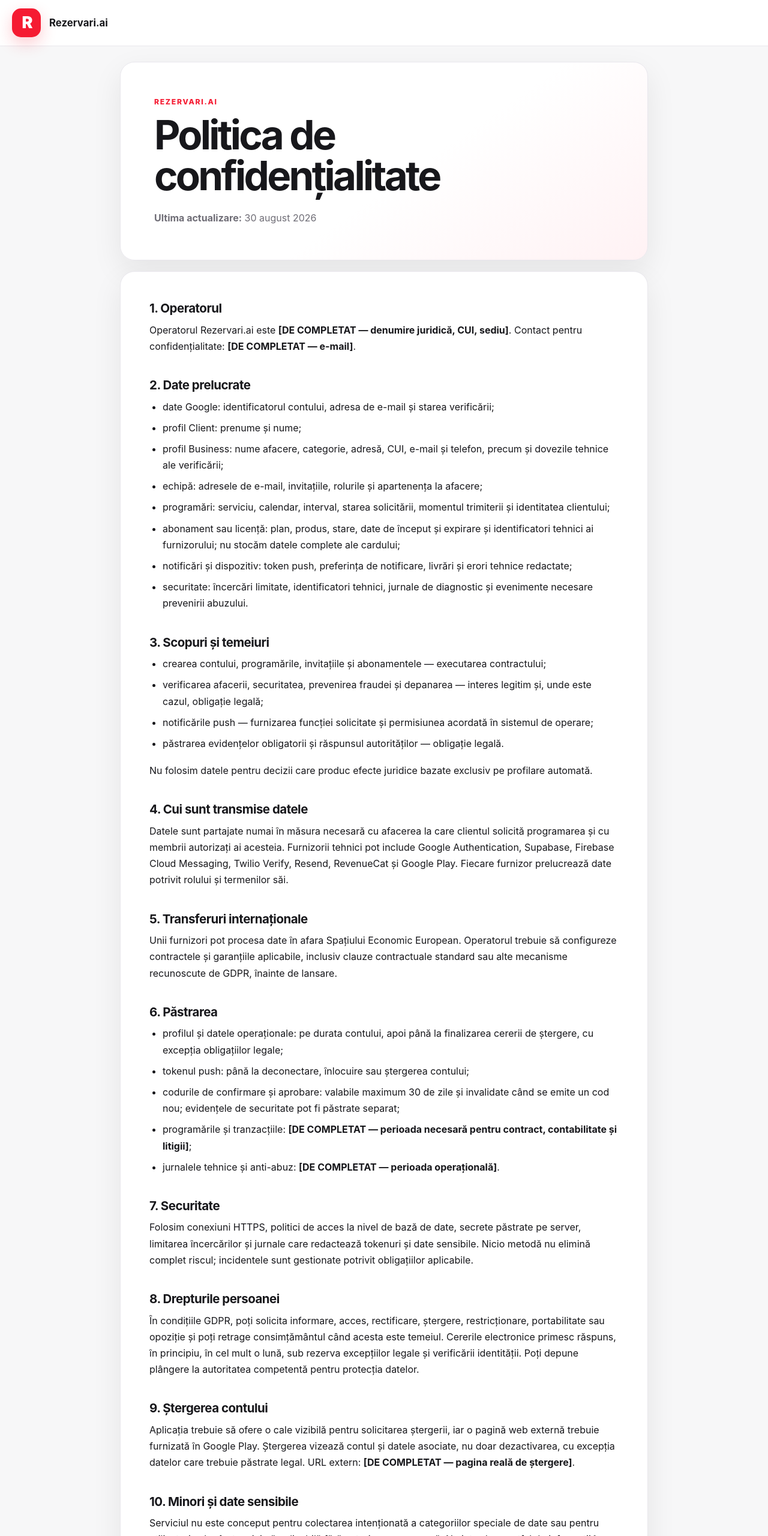
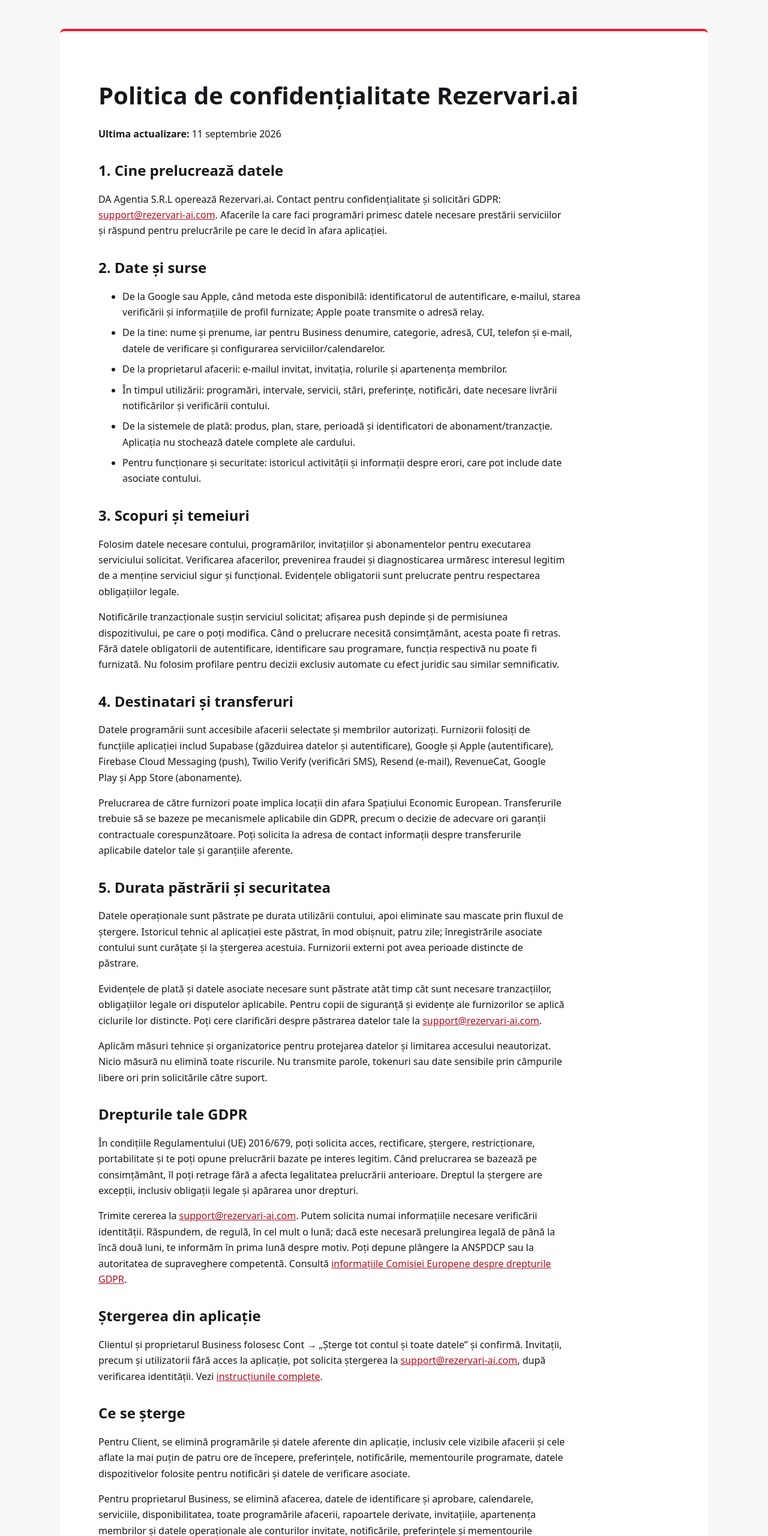
Before and after one commit to davidparaschiv/rezervari-ai, a website: page privacy-policy.html in a window 1280 px wide. Shown: the top 2560 px of the page at 60% size. Drawn offline with Linux system fonts and the light colour scheme.

Commit message:
FINAL stable

```diff
--- a/privacy-policy.html
+++ b/privacy-policy.html
@@ -1,39 +1,49 @@
 <!doctype html>
 <html lang="ro">
 <head>
-  <meta charset="utf-8">
-  <meta name="viewport" content="width=device-width,initial-scale=1,viewport-fit=cover">
-  <meta name="theme-color" content="#f51b32">
-  <meta name="description" content="Politica de confidențialitate Rezervari.ai">
-  <title>Politica de confidențialitate — Rezervari.ai</title>
-  <style>
-    :root{color-scheme:light;--red:#f51b32;--red-dark:#b20f20;--soft:#fff2f4;--ink:#17171b;--muted:#6f6d76;--line:#e9e7ed;--canvas:#f7f7f8;--shadow:0 18px 50px rgb(25 20 22/.08)}
-    *{box-sizing:border-box}html{scroll-behavior:smooth}body{margin:0;background:var(--canvas);color:var(--ink);font:16px/1.7 Inter,ui-sans-serif,system-ui,-apple-system,"Segoe UI",sans-serif}
-    a{color:var(--red-dark);font-weight:700;text-decoration-thickness:1px;text-underline-offset:3px}.topbar{position:sticky;z-index:5;top:0;display:flex;align-items:center;gap:14px;padding:14px max(20px,env(safe-area-inset-left));border-bottom:1px solid var(--line);background:rgb(255 255 255/.94);backdrop-filter:blur(16px)}
-    .logo{display:grid;width:48px;height:48px;place-items:center;border-radius:15px;background:var(--red);color:#fff;box-shadow:0 10px 26px rgb(245 27 50/.22);font-size:27px;font-weight:900;letter-spacing:-.12em}.brand{display:flex;flex-direction:column;line-height:1.2}.brand strong{font-size:1.05rem}.brand span{color:var(--muted);font-size:.76rem;font-weight:650;text-transform:uppercase;letter-spacing:.12em}
-    main{width:min(880px,calc(100% - 28px));margin:26px auto 56px}.hero,.card{border:1px solid var(--line);border-radius:24px;background:#fff;box-shadow:var(--shadow)}.hero{padding:clamp(28px,6vw,56px);background:linear-gradient(145deg,#fff 55%,var(--soft));overflow:hidden}.eyebrow{margin:0 0 10px;color:var(--red);font-size:.76rem;font-weight:850;letter-spacing:.14em;text-transform:uppercase}h1{max-width:760px;margin:0;font-size:clamp(2rem,7vw,4.2rem);line-height:1.02;letter-spacing:-.055em}.updated{margin:22px 0 0;color:var(--muted)}
-    .notice{margin:18px 0;padding:18px 20px;border:1px solid #ffc2ca;border-left:5px solid var(--red);border-radius:17px;background:var(--soft)}.card{margin-top:18px;padding:clamp(24px,5vw,48px)}h2{margin:38px 0 10px;font-size:1.28rem;line-height:1.25;letter-spacing:-.025em}h2:first-child{margin-top:0}p{margin:0 0 16px}ul{margin:8px 0 18px;padding-left:22px}li{margin:8px 0}footer{display:flex;flex-wrap:wrap;justify-content:space-between;gap:16px;margin-top:18px;padding:22px;color:var(--muted);font-size:.9rem}.pill{display:inline-flex;padding:8px 13px;border-radius:999px;background:var(--soft);color:var(--red-dark);text-decoration:none}@media(max-width:520px){main{width:min(100% - 18px,880px);margin-top:10px}.topbar{padding:12px 14px}.hero,.card{border-radius:20px}.card{padding:24px 20px}}
-  </style>
+<meta charset="utf-8">
+<meta name="viewport" content="width=device-width,initial-scale=1">
+<title>Politica de confidențialitate — Rezervari.ai</title>
+<style>body{margin:0;background:#f7f7f8;color:#17171b;font:16px/1.65 system-ui,sans-serif}main{max-width:820px;margin:auto;padding:40px 22px 80px;background:#fff}h1,h2{line-height:1.2}h2{margin-top:34px}aside{padding:14px;border:2px solid #ed1c2f;background:#fff4f5}a{color:#b20f20;overflow-wrap:anywhere}li{margin:8px 0}nav{margin-top:34px;border-top:1px solid #ddd;padding-top:18px}nav a{display:block;margin:8px 0}body{padding:48px 32px}main{max-width:1080px;padding:56px 64px 72px;box-sizing:border-box;border-top:4px solid #ed1c2f;border-radius:8px}h1{font-size:40px}p,li{max-width:85ch}nav{display:flex;gap:24px;flex-wrap:wrap}@media(max-width:700px){body{padding:0}main{padding:32px 22px}h1{font-size:30px}nav{display:block}}</style>
 </head>
-<body>
-  <header class="topbar"><div class="logo" aria-hidden="true">R</div><div class="brand"><strong>Rezervari.ai</strong></div></header>
-  <main>
-    <section class="hero"><p class="eyebrow">Rezervari.ai</p><h1>Politica de confidențialitate</h1><p class="updated"><strong>Ultima actualizare:</strong> 30 august 2026</p></section>
-    <article class="card">
-      <h2>1. Operatorul</h2><p>Operatorul Rezervari.ai este <strong>[DE COMPLETAT — denumire juridică, CUI, sediu]</strong>. Contact pentru confidențialitate: <strong>[DE COMPLETAT — e-mail]</strong>.</p>
-      <h2>2. Date prelucrate</h2><ul><li>date Google: identificatorul contului, adresa de e-mail și starea verificării;</li><li>profil Client: prenume și nume;</li><li>profil Business: nume afacere, categorie, adresă, CUI, e-mail și telefon, precum și dovezile tehnice ale verificării;</li><li>echipă: adresele de e-mail, invitațiile, rolurile și apartenența la afacere;</li><li>programări: serviciu, calendar, interval, starea solicitării, momentul trimiterii și identitatea clientului;</li><li>abonament sau licență: plan, produs, stare, date de început și expirare și identificatori tehnici ai furnizorului; nu stocăm datele complete ale cardului;</li><li>notificări și dispozitiv: token push, preferința de notificare, livrări și erori tehnice redactate;</li><li>securitate: încercări limitate, identificatori tehnici, jurnale de diagnostic și evenimente necesare prevenirii abuzului.</li></ul>
-      <h2>3. Scopuri și temeiuri</h2><ul><li>crearea contului, programările, invitațiile și abonamentele — executarea contractului;</li><li>verificarea afacerii, securitatea, prevenirea fraudei și depanarea — interes legitim și, unde este cazul, obligație legală;</li><li>notificările push — furnizarea funcției solicitate și permisiunea acordată în sistemul de operare;</li><li>păstrarea evidențelor obligatorii și răspunsul autorităților — obligație legală.</li></ul><p>Nu folosim datele pentru decizii care produc efecte juridice bazate exclusiv pe profilare automată.</p>
-      <h2>4. Cui sunt transmise datele</h2><p>Datele sunt partajate numai în măsura necesară cu afacerea la care clientul solicită programarea și cu membrii autorizați ai acesteia. Furnizorii tehnici pot include Google Authentication, Supabase, Firebase Cloud Messaging, Twilio Verify, Resend, RevenueCat și Google Play. Fiecare furnizor prelucrează date potrivit rolului și termenilor săi.</p>
-      <h2>5. Transferuri internaționale</h2><p>Unii furnizori pot procesa date în afara Spațiului Economic European. Operatorul trebuie să configureze contractele și garanțiile aplicabile, inclusiv clauze contractuale standard sau alte mecanisme recunoscute de GDPR, înainte de lansare.</p>
-      <h2>6. Păstrarea</h2><ul><li>profilul și datele operaționale: pe durata contului, apoi până la finalizarea cererii de ștergere, cu excepția obligațiilor legale;</li><li>tokenul push: până la deconectare, înlocuire sau ștergerea contului;</li><li>codurile de confirmare și aprobare: valabile maximum 30 de zile și invalidate când se emite un cod nou; evidențele de securitate pot fi păstrate separat;</li><li>programările și tranzacțiile: <strong>[DE COMPLETAT — perioada necesară pentru contract, contabilitate și litigii]</strong>;</li><li>jurnalele tehnice și anti-abuz: <strong>[DE COMPLETAT — perioada operațională]</strong>.</li></ul>
-      <h2>7. Securitate</h2><p>Folosim conexiuni HTTPS, politici de acces la nivel de bază de date, secrete păstrate pe server, limitarea încercărilor și jurnale care redactează tokenuri și date sensibile. Nicio metodă nu elimină complet riscul; incidentele sunt gestionate potrivit obligațiilor aplicabile.</p>
-      <h2>8. Drepturile persoanei</h2><p>În condițiile GDPR, poți solicita informare, acces, rectificare, ștergere, restricționare, portabilitate sau opoziție și poți retrage consimțământul când acesta este temeiul. Cererile electronice primesc răspuns, în principiu, în cel mult o lună, sub rezerva excepțiilor legale și verificării identității. Poți depune plângere la autoritatea competentă pentru protecția datelor.</p>
-      <h2>9. Ștergerea contului</h2><p>Aplicația trebuie să ofere o cale vizibilă pentru solicitarea ștergerii, iar o pagină web externă trebuie furnizată în Google Play. Ștergerea vizează contul și datele asociate, nu doar dezactivarea, cu excepția datelor care trebuie păstrate legal. URL extern: <strong>[DE COMPLETAT — pagina reală de ștergere]</strong>.</p>
-      <h2>10. Minori și date sensibile</h2><p>Serviciul nu este conceput pentru colectarea intenționată a categoriilor speciale de date sau pentru utilizatori sub vârsta minimă aplicabilă fără autorizarea necesară. Nu introduce astfel de informații în denumiri, servicii sau câmpuri libere.</p>
-      <h2>11. Modificări</h2><p>Politica va fi actualizată când se schimbă produsul, furnizorii sau cerințele legale. Modificările importante vor fi comunicate adecvat.</p>
-      <h2>Surse oficiale</h2><p><a href="https://commission.europa.eu/law/law-topic/data-protection/information-individuals_en" rel="noreferrer">Drepturile GDPR — Comisia Europeană</a><br><a href="https://support.google.com/googleplay/android-developer/answer/10144311" rel="noreferrer">Google Play — User Data</a></p>
-    </article>
-    <footer><span>© 2026 Rezervari.ai</span><a class="pill" href="terms-of-service.html">Termeni și condiții</a></footer>
-  </main>
-</body>
+<body><main>
+<h1>Politica de confidențialitate Rezervari.ai</h1>
+<p><strong>Ultima actualizare:</strong> 11 septembrie 2026</p>
+<h2>1. Cine prelucrează datele</h2>
+<p>DA Agentia S.R.L operează Rezervari.ai. Contact pentru confidențialitate și solicitări GDPR: <a href="mailto:support@rezervari-ai.com">support@rezervari-ai.com</a>. Afacerile la care faci programări primesc datele necesare prestării serviciilor și răspund pentru prelucrările pe care le decid în afara aplicației.</p>
+<h2>2. Date și surse</h2>
+<ul><li>De la Google sau Apple, când metoda este disponibilă: identificatorul de autentificare, e-mailul, starea verificării și informațiile de profil furnizate; Apple poate transmite o adresă relay.</li>
+<li>De la tine: nume și prenume, iar pentru Business denumire, categorie, adresă, CUI, telefon și e-mail, datele de verificare și configurarea serviciilor/calendarelor.</li>
+<li>De la proprietarul afacerii: e-mailul invitat, invitația, rolurile și apartenența membrilor.</li>
+<li>În timpul utilizării: programări, intervale, servicii, stări, preferințe, notificări, date necesare livrării notificărilor și verificării contului.</li>
+<li>De la sistemele de plată: produs, plan, stare, perioadă și identificatori de abonament/tranzacție. Aplicația nu stochează datele complete ale cardului.</li>
+<li>Pentru funcționare și securitate: istoricul activității și informații despre erori, care pot include date asociate contului.</li></ul>
+<h2>3. Scopuri și temeiuri</h2>
+<p>Folosim datele necesare contului, programărilor, invitațiilor și abonamentelor pentru executarea serviciului solicitat. Verificarea afacerilor, prevenirea fraudei și diagnosticarea urmăresc interesul legitim de a menține serviciul sigur și funcțional. Evidențele obligatorii sunt prelucrate pentru respectarea obligațiilor legale.</p>
+<p>Notificările tranzacționale susțin serviciul solicitat; afișarea push depinde și de permisiunea dispozitivului, pe care o poți modifica. Când o prelucrare necesită consimțământ, acesta poate fi retras. Fără datele obligatorii de autentificare, identificare sau programare, funcția respectivă nu poate fi furnizată. Nu folosim profilare pentru decizii exclusiv automate cu efect juridic sau similar semnificativ.</p>
+<h2>4. Destinatari și transferuri</h2>
+<p>Datele programării sunt accesibile afacerii selectate și membrilor autorizați. Furnizorii folosiți de funcțiile aplicației includ Supabase (găzduirea datelor și autentificare), Google și Apple (autentificare), Firebase Cloud Messaging (push), Twilio Verify (verificări SMS), Resend (e-mail), RevenueCat, Google Play și App Store (abonamente).</p>
+<p>Prelucrarea de către furnizori poate implica locații din afara Spațiului Economic European. Transferurile trebuie să se bazeze pe mecanismele aplicabile din GDPR, precum o decizie de adecvare ori garanții contractuale corespunzătoare. Poți solicita la adresa de contact informații despre transferurile aplicabile datelor tale și garanțiile aferente.</p>
+<h2>5. Durata păstrării și securitatea</h2>
+<p>Datele operaționale sunt păstrate pe durata utilizării contului, apoi eliminate sau mascate prin fluxul de ștergere. Istoricul tehnic al aplicației este păstrat, în mod obișnuit, patru zile; înregistrările asociate contului sunt curățate și la ștergerea acestuia. Furnizorii externi pot avea perioade distincte de păstrare.</p>
+<p>Evidențele de plată și datele asociate necesare sunt păstrate atât timp cât sunt necesare tranzacțiilor, obligațiilor legale ori disputelor aplicabile. Pentru copii de siguranță și evidențe ale furnizorilor se aplică ciclurile lor distincte. Poți cere clarificări despre păstrarea datelor tale la <a href="mailto:support@rezervari-ai.com">support@rezervari-ai.com</a>.</p>
+<p>Aplicăm măsuri tehnice și organizatorice pentru protejarea datelor și limitarea accesului neautorizat. Nicio măsură nu elimină toate riscurile. Nu transmite parole, tokenuri sau date sensibile prin câmpurile libere ori prin solicitările către suport.</p>
+<h2>Drepturile tale GDPR</h2>
+<p>În condițiile Regulamentului (UE) 2016/679, poți solicita acces, rectificare, ștergere, restricționare, portabilitate și te poți opune prelucrării bazate pe interes legitim. Când prelucrarea se bazează pe consimțământ, îl poți retrage fără a afecta legalitatea prelucrării anterioare. Dreptul la ștergere are excepții, inclusiv obligații legale și apărarea unor drepturi.</p>
+<p>Trimite cererea la <a href="mailto:support@rezervari-ai.com">support@rezervari-ai.com</a>. Putem solicita numai informațiile necesare verificării identității. Răspundem, de regulă, în cel mult o lună; dacă este necesară prelungirea legală de până la încă două luni, te informăm în prima lună despre motiv. Poți depune plângere la ANSPDCP sau la autoritatea de supraveghere competentă. Consultă <a href="https://commission.europa.eu/law/law-topic/data-protection/information-individuals_en">informațiile Comisiei Europene despre drepturile GDPR</a>.</p>
+<h2>Ștergerea din aplicație</h2>
+<p>Clientul și proprietarul Business folosesc Cont → „Șterge tot contul și toate datele” și confirmă. Invitații, precum și utilizatorii fără acces la aplicație, pot solicita ștergerea la <a href="mailto:support@rezervari-ai.com">support@rezervari-ai.com</a>, după verificarea identității. Vezi <a href="delete-account-info.html">instrucțiunile complete</a>.</p>
+<h2>Ce se șterge</h2>
+<p>Pentru Client, se elimină programările și datele aferente din aplicație, inclusiv cele vizibile afacerii și cele aflate la mai puțin de patru ore de începere, preferințele, notificările, mementourile programate, datele dispozitivelor folosite pentru notificări și datele de verificare asociate.</p>
+<p>Pentru proprietarul Business, se elimină afacerea, datele de identificare și aprobare, calendarele, serviciile, disponibilitatea, toate programările afacerii, rapoartele derivate, invitațiile, apartenența membrilor și datele operaționale ale conturilor invitate, notificările, preferințele și mementourile programate. Conturile invitaților afectați sunt mascate.</p>
+<p>La ștergere sunt eliminate și înregistrările din istoricul aplicației și al notificărilor identificate ca fiind asociate contului sau adresei sale de e-mail. Înregistrările fără legătură cu acel cont nu sunt eliminate prin această acțiune.</p>
+<h2>Ce rămâne și de ce</h2>
+<p>Sunt păstrate numai datele de evidență necesare asociate abonamentelor și plăților, cu informațiile personale ale profilului mascate și data ștergerii înregistrată. Mascarea nu înseamnă neapărat anonimizare ireversibilă. Evidențele plăților pot rămâne atât timp cât sunt necesare obligațiilor legale aplicabile, gestionării tranzacțiilor sau soluționării disputelor.</p>
+<p>Ștergerea nu elimină contul tău Google sau Apple. Dacă revii în aplicație, vei parcurge din nou configurarea contului, fără restaurarea afacerii, rolurilor, programărilor, invitațiilor și preferințelor șterse.</p><aside><strong>Important pentru Business:</strong> ștergerea contului nu anulează abonamentul. Anulează separat planul în Google Play sau App Store pentru a opri reînnoirile și plățile viitoare.</aside><h2>Furnizori externi și eventuale erori</h2>
+<p>Ștergerea include demersurile disponibile pentru eliminarea datelor de verificare asociate contului. Furnizorii externi și magazinele de aplicații pot păstra anumite evidențe potrivit propriilor obligații și perioade de retenție. Datele din copiile de siguranță nu sunt neapărat eliminate imediat. Pentru informații sau cereri suplimentare, contactează <a href="mailto:support@rezervari-ai.com">support@rezervari-ai.com</a>.</p>
+<p>Dacă aplicația afișează o eroare, nu considera ștergerea finalizată. Reîncearcă sau contactează suportul. Operația poate depinde de disponibilitatea furnizorilor externi.</p>
+<h2>Minori și actualizări</h2>
+<p>Serviciul nu este destinat colectării intenționate a datelor sensibile. Utilizarea de către minori presupune respectarea condițiilor legale aplicabile. Politica este actualizată când se schimbă serviciul sau cerințele relevante; modificările importante vor fi comunicate corespunzător.</p>
+<nav aria-label="Documente legale"><a href="terms.html">Termeni și condiții</a><a href="privacy-policy.html">Politica de confidențialitate</a><a href="delete-account-info.html">Ștergerea contului și a datelor</a></nav>
+</main></body>
 </html>
```
Also changed, not shown: delete-account-info.html (added, +33 -0 lines), index.html (+6 -1 lines), terms-of-service.html (deleted, +0 -38 lines), terms.html (added, +38 -0 lines).
